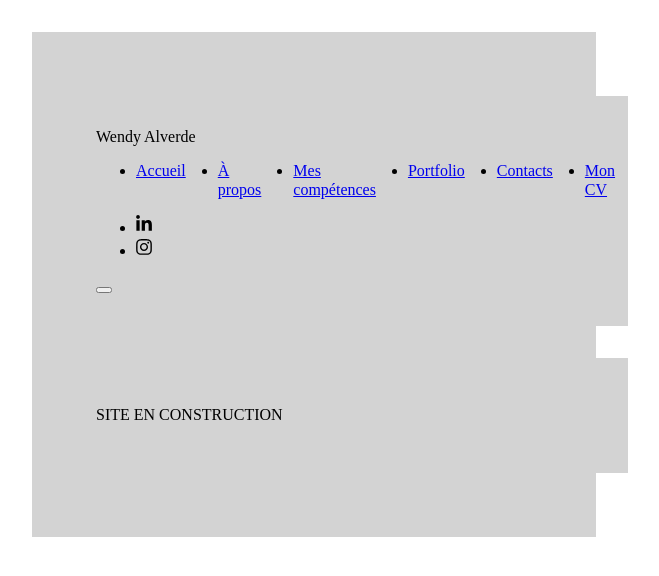
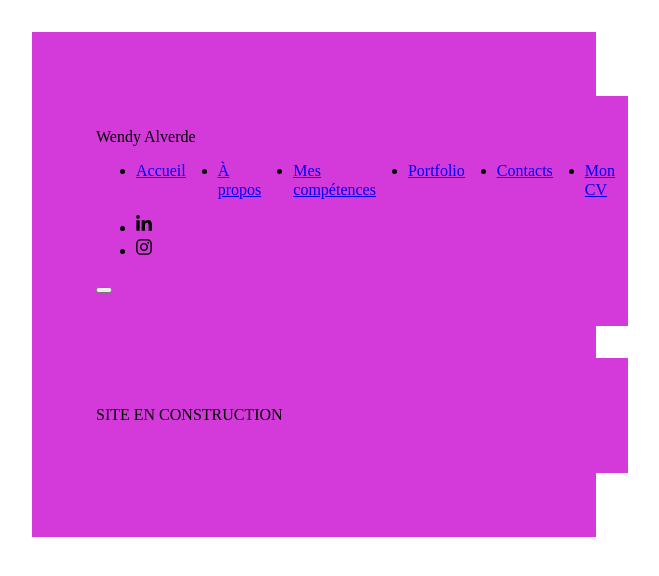
Before and after one commit to WendyAlverde/svelte-portfolio, a Svelte app: page / in a window 1280 px wide. Shown: the top 576 px of the page, without its empty margins (326-985 px from the left). Built offline with nearby package versions, Linux system fonts and the light colour scheme.

Commit message:
Changement fond de couleur

```diff
--- a/src/app.css
+++ b/src/app.css
@@ -11,7 +11,7 @@
     width: 31.25rem;
     margin: 2rem auto;
     padding: 2rem;
-    background: lightgray;
+    background: rgb(212, 57, 218);
 }
 nav ul {
 display: flex;
```
